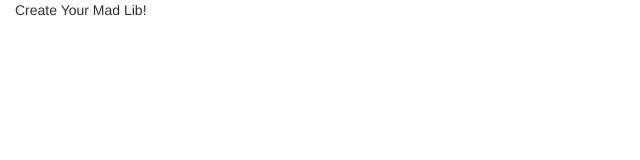
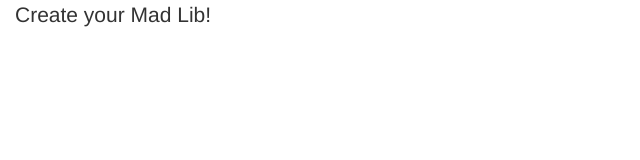
Before and after one commit to johnallswell/MadLibs, a plain HTML site: page index.html in a window 1280 px wide. Shown: the whole page, without its empty margins (0-640 px from the left). Drawn offline with nearby package versions, Linux system fonts and the light colour scheme.

Commit message:
Change index Derek and Chris

```diff
--- a/index.html
+++ b/index.html
@@ -15,11 +15,16 @@
 
   <body>
     <div class="container-fluid">
-    	<div class="row">
-    		<div id="title" class="col-md-12">
-    			<p>Create Your Mad Lib!</p>
-    		</div>
-    	</div>
+
+      <!-- Mad Lib -->
+        <div class="row">
+
+          <div class="col-xs-12">
+            <p id="mad_lib" class="lead">Create your Mad Lib!</p>
+          </div>
+
+        </div>
+
     </div>
   </body>
 
```
